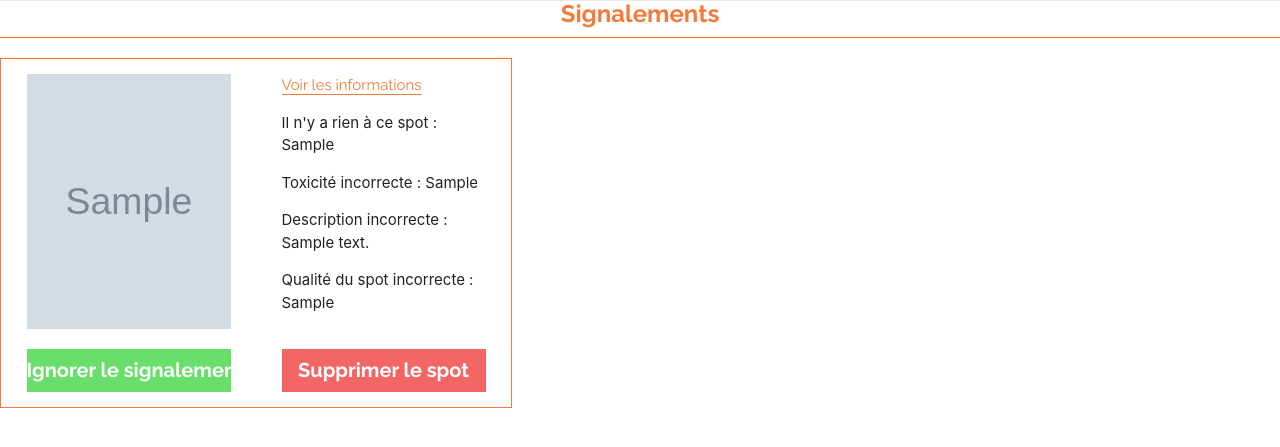
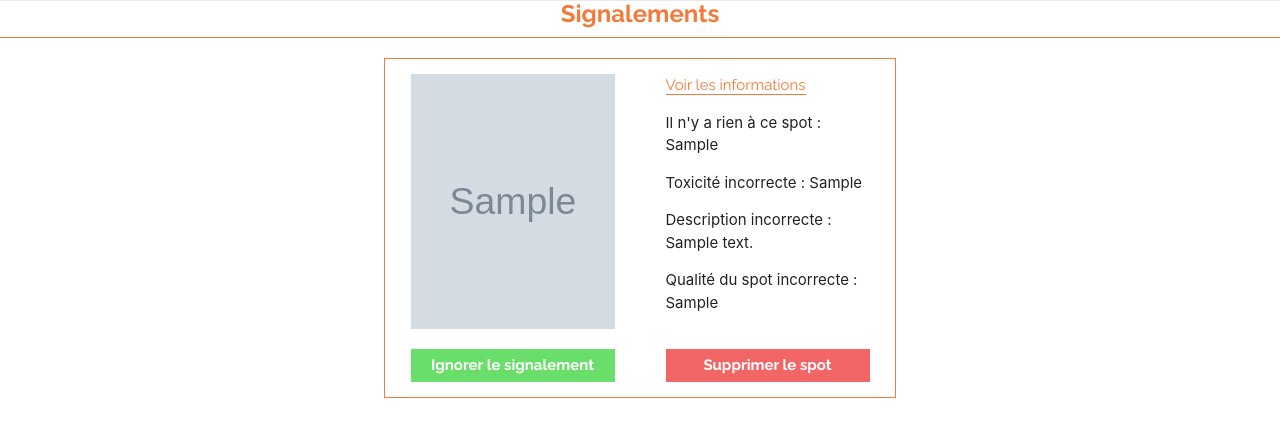
Before and after one commit to r0m21/ChampiSpot, a Symfony app: template templates/admin/admin.html.twig in a window 1280 px wide. Shown: the part 100-547 px from the top of the page. Run offline with Twig, Linux system fonts and the light colour scheme; the template is opened without the code that fills it: most values are stand-ins (such as "Sample title", 1, 10 or a date in 2020); grey boxes marked "Sample" are stand-in pictures; some libraries are stand-ins or nearby versions.

Commit message:
MeP de la page admin provisoire

```diff
--- a/public/css/style.css
+++ b/public/css/style.css
@@ -79,6 +79,7 @@ body {position: relative;}
         height:250px;
     }
     .h-100px{height:100px;}
+    .h-175px{height:175px;}
 
     /*------------------------------------*/
     /*----------------FONTS--------------*/
@@ -171,7 +172,7 @@ body {position: relative;}
 
     /*------------------------------------*/
     /*--------------GENERAL---------------*/
-
+    .cursor-pointer{cursor:pointer;}
     .separator::after{      /* Séparateur centré */
         content: "";
         display: block;
@@ -377,7 +378,7 @@ body {position: relative;}
 /*--------------MEDIA QUERIES------------*/
 
 @media screen and (max-width: 768px) {
-
+    .h-150px-tablette{height:150px;}
     .d-none-tablette{
         display: none;
     }
--- a/src/Controller/AdminController.php
+++ b/src/Controller/AdminController.php
@@ -25,14 +25,14 @@ class AdminController extends Controller
         $signalement = $repo->FindAll();
         $repoSpot = $this->getDoctrine()
         ->getRepository(Spot::class);
-        dump($signalement);
 
 
         if(isset($_POST['delete'])){
             $spotId = $_POST['spotId'];
             $findSpot = $repoSpot->findById($spotId);
             $thisSpot = $findSpot[0];
-            dump($thisSpot);
+
+
             $manager->remove($thisSpot);
             $manager->flush();
         }
@@ -40,7 +40,7 @@ class AdminController extends Controller
             $sigId = $_POST['sigId'];
             $findSig = $repo->findById($sigId);
             $thisSig = $findSig[0];
-            dump($thisSig);
+
             $manager->remove($thisSig);
             $manager->flush();
         }
--- a/templates/admin/admin.html.twig
+++ b/templates/admin/admin.html.twig
@@ -5,17 +5,21 @@
 {% block body %}
 
         <h2 class="raleway fw-700 color-1 separator fs-24 no-margin text-center">Signalements</h2>
-    <section class="d-flex flex-wrap">
+    <section class="d-flex flex-wrap jc-space-around">
 
     {% for newSignal in signalement %}
 
-        <div class="border-1 w-40pct p-1em-0">
+        <div class="border-1 w-40pct p-1em-0 w-100pct-tablette w-100-mobile mb-20">
             <div class="d-flex jc-space-around w-100pct">
-                {% if newSignal.spot.spoPhoto %}
+            {% if newSignal.spot.spoPhoto %}
+                {% if newSignal.spot.spoPhoto != 'uploads/photos/d41d8cd98f00b204e9800998ecf8427e.png' %}
                     <img src="../{{ newSignal.spot.spoPhoto }}" alt="" class="w-40pct">
                 {% else %}
-                    <img src="../public/img/champi-nf.png" alt="" class="w-40pct">
+                    <img src="./img/champi-nf.png" alt="" class="w-40pct h-175px h-150px-tablette">
                 {% endif %}
+            {% else %}
+                <img src="./img/champi-nf.png" alt="" class="w-40pct h-175px h-150px-tablette">
+            {% endif %}
                 <div class="w-40pct">
                     <a href="/search/{{ newSignal.spot.id }}" class="border-bot-2 color-1 raleway">Voir les informations</a>
                     <p>Il n'y a rien à ce spot : {{ newSignal.sigVide }}</p>
@@ -33,8 +37,8 @@
                 {# <a href="{{ path('admin', { 'id': newSignal.spot.id }) }}"></a> #}
                 <input type="hidden" name="spotId" value="{{ newSignal.spot.id }}" />
                 <input type="hidden" name="sigId" value = "{{ newSignal.id  }}" />
-                <input type="submit" name="signal" value="Ignorer le signalement" class="browser-default bg-color-4 no-border raleway color-3 w-40pct fs-20 fw-700 p-05em-0"/>
-                <input type="submit" name="delete" value="Supprimer le spot" class="browser-default bg-color-5 no-border raleway color-3 w-40pct fs-20 fw-700 p-05em-0"/>
+                <input type="submit" name="signal" value="Ignorer le signalement" class="cursor-pointer browser-default bg-color-4 no-border raleway color-3 w-40pct fw-700 p-05em-0"/>
+                <input type="submit" name="delete" value="Supprimer le spot" class="cursor-pointer browser-default bg-color-5 no-border raleway color-3 w-40pct fw-700 p-05em-0"/>
             </form>
         </div>
 
```
